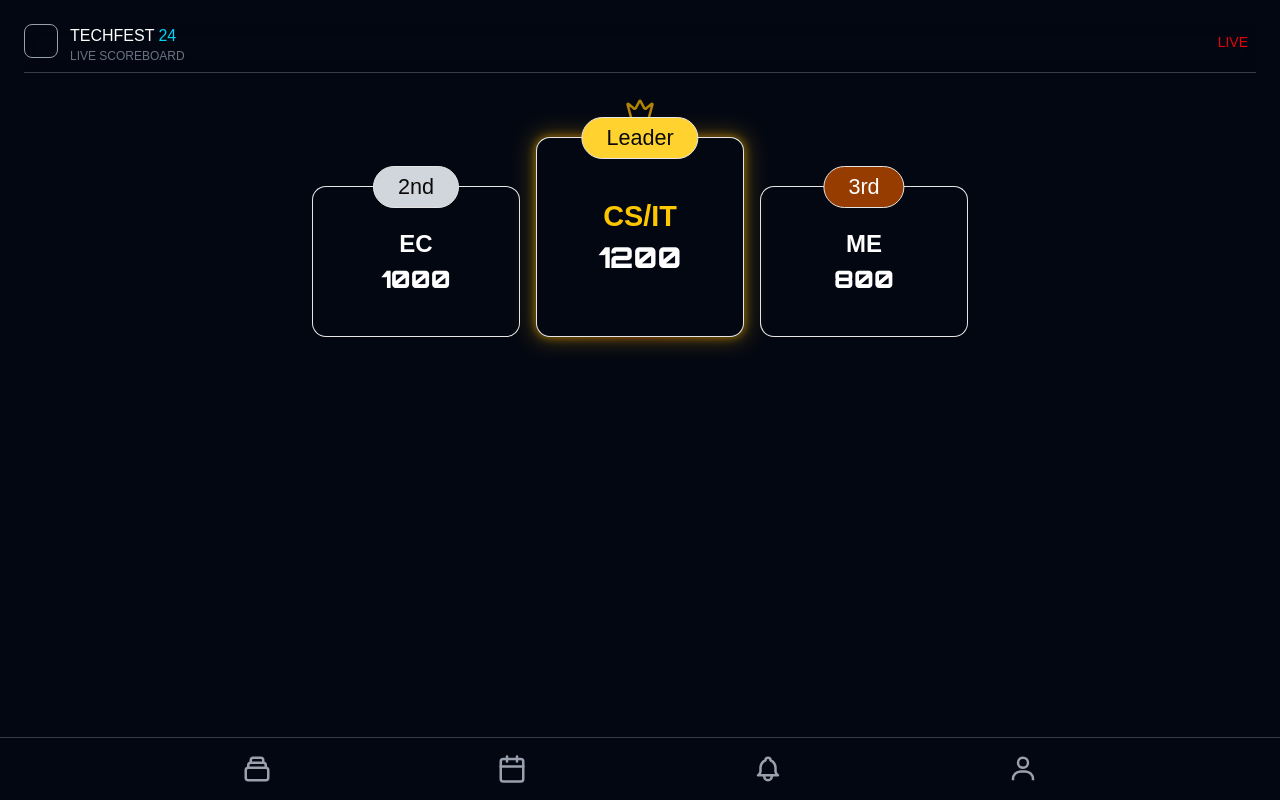
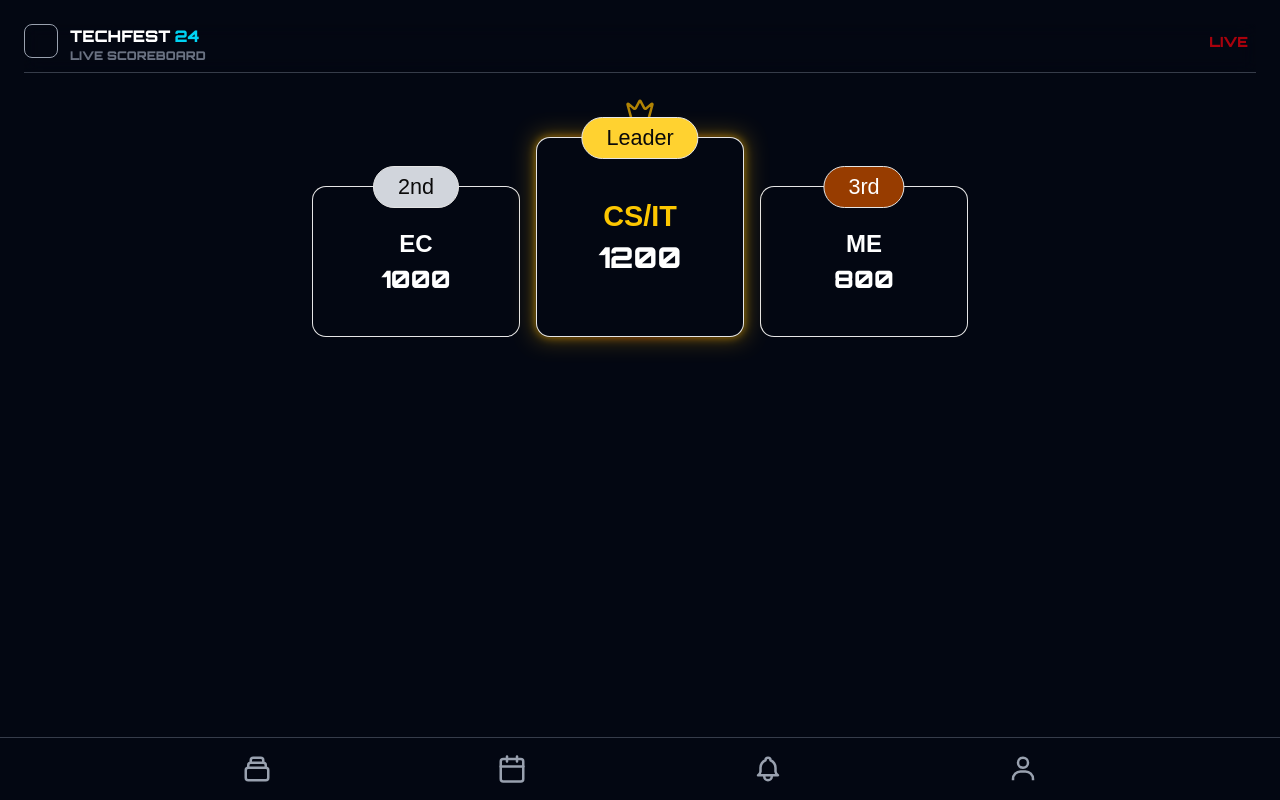
Before and after one commit to ajayda24/techfest-leaderboard, a React (Vite) app: page / in a window 1280 px wide. Built offline with nearby package versions, Linux system fonts and the light colour scheme.

Commit message:
topbar added

```diff
--- a/src/components/Navbar/TopBar.jsx
+++ b/src/components/Navbar/TopBar.jsx
@@ -2,7 +2,7 @@ import React from "react";
 
 function TopBar() {
   return (
-    <div className="sticky w-full border-b border-gray-500/50 backdrop-blur-sm">
+    <div className="sticky w-full border-b border-gray-500/50 backdrop-blur-sm orbitron-font">
       <div className="mx-auto flex justify-between ">
         <div className="flex justify-start items-start mb-2">
           <div className="border border-gray-400 rounded-md p-4"></div>
@@ -13,7 +13,7 @@ function TopBar() {
           </div>
         </div>
         <div className="flex justify-end items-start m-2">
-          <div className="text-sm text-red-600">LIVE</div>
+          <div className="text-sm text-red-600 animate-pulse">LIVE</div>
         </div>
       </div>
     </div>
```
